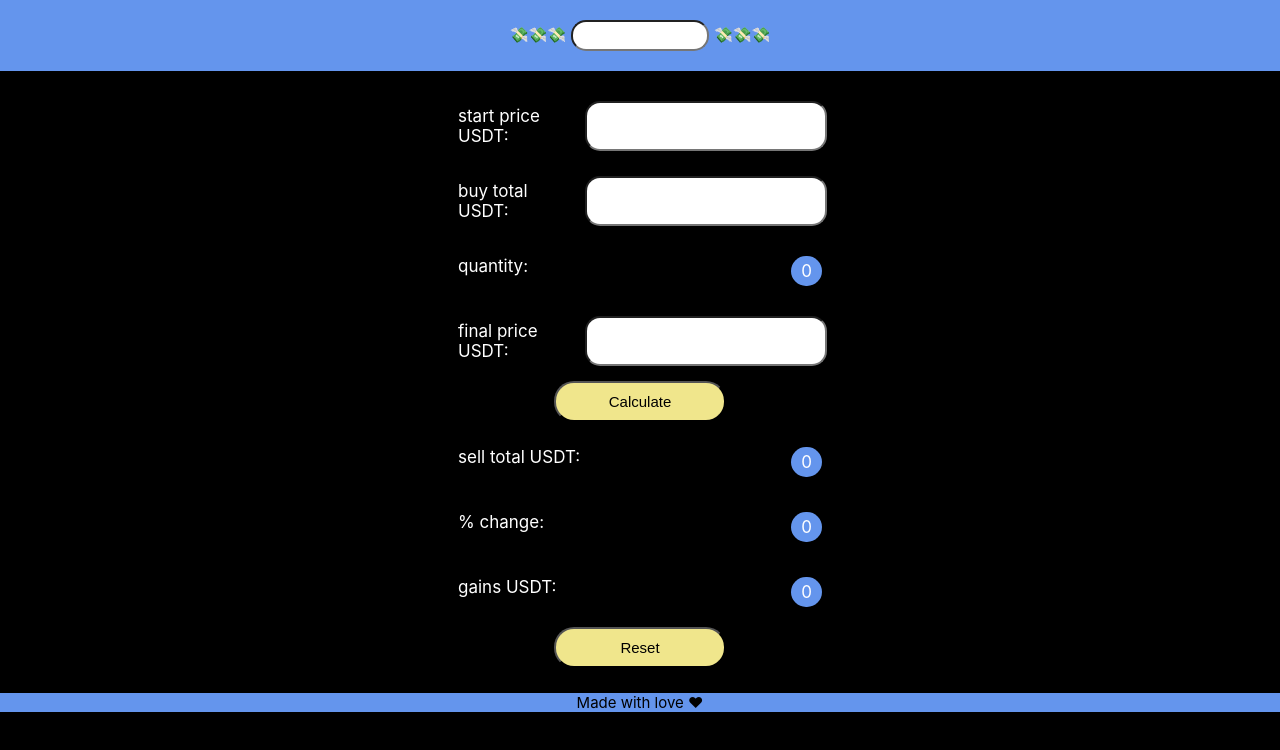
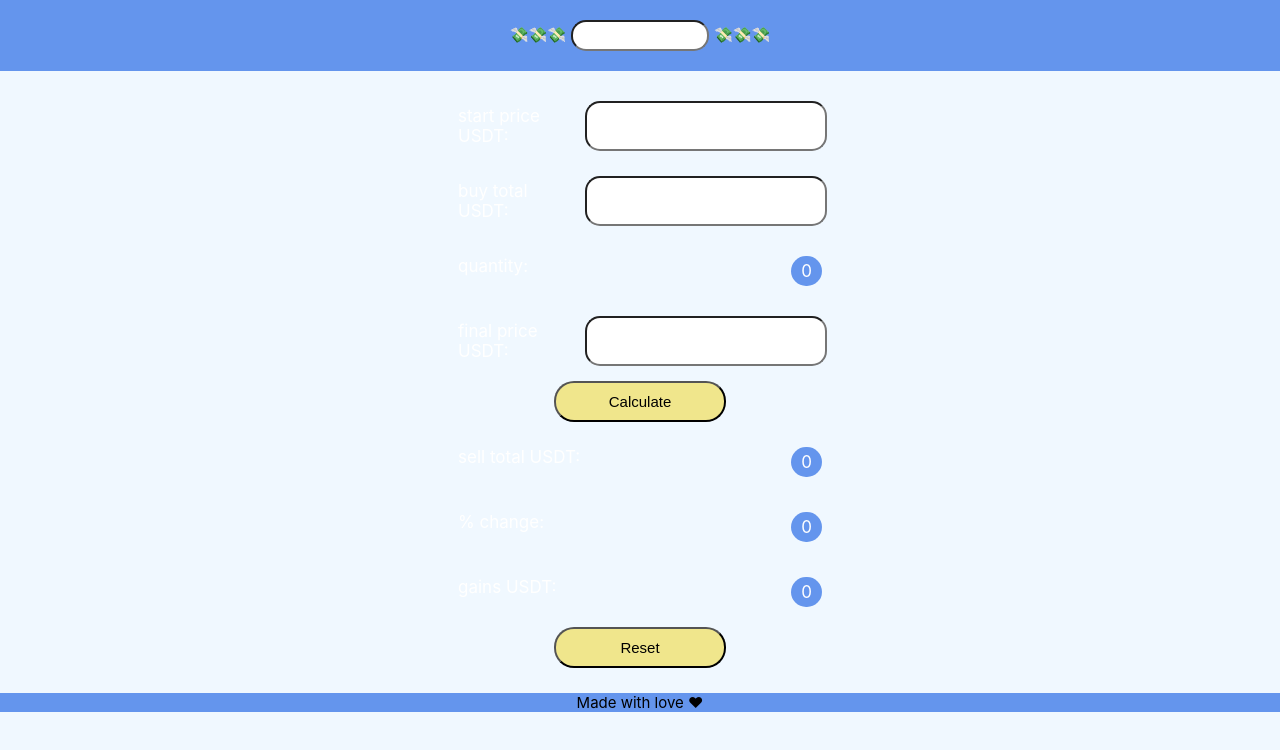
Before and after one commit to sazdg/do-your-math, a React (Create React App) app: page / in a window 1280 px wide. Shown: the top 750 px of the page. Built offline with nearby package versions, Linux system fonts and the light colour scheme.

Commit message:
json update

```diff
--- a/package.json
+++ b/package.json
@@ -1,5 +1,5 @@
 {
-  "homepage": "https://github.com/sazdg/do-your-math/",
+  "homepage": "https://sazdg.github.io/do-your-math/",
   "name": "do-your-math",
   "version": "0.1.0",
   "private": true,
--- a/src/App.css
+++ b/src/App.css
@@ -1,3 +1,7 @@
+body{
+  background-color: aliceblue;
+}
+
 .Corpo {
   margin: 25px;
 }
```
